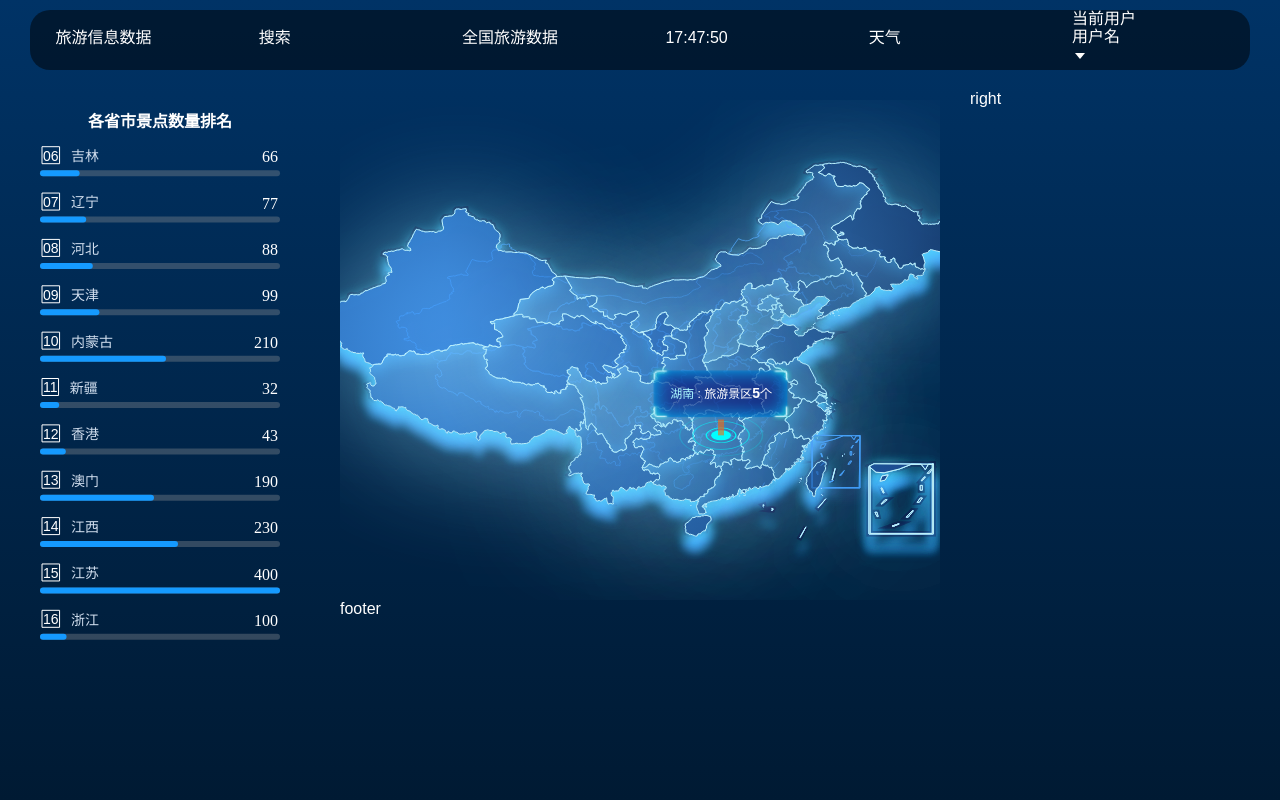
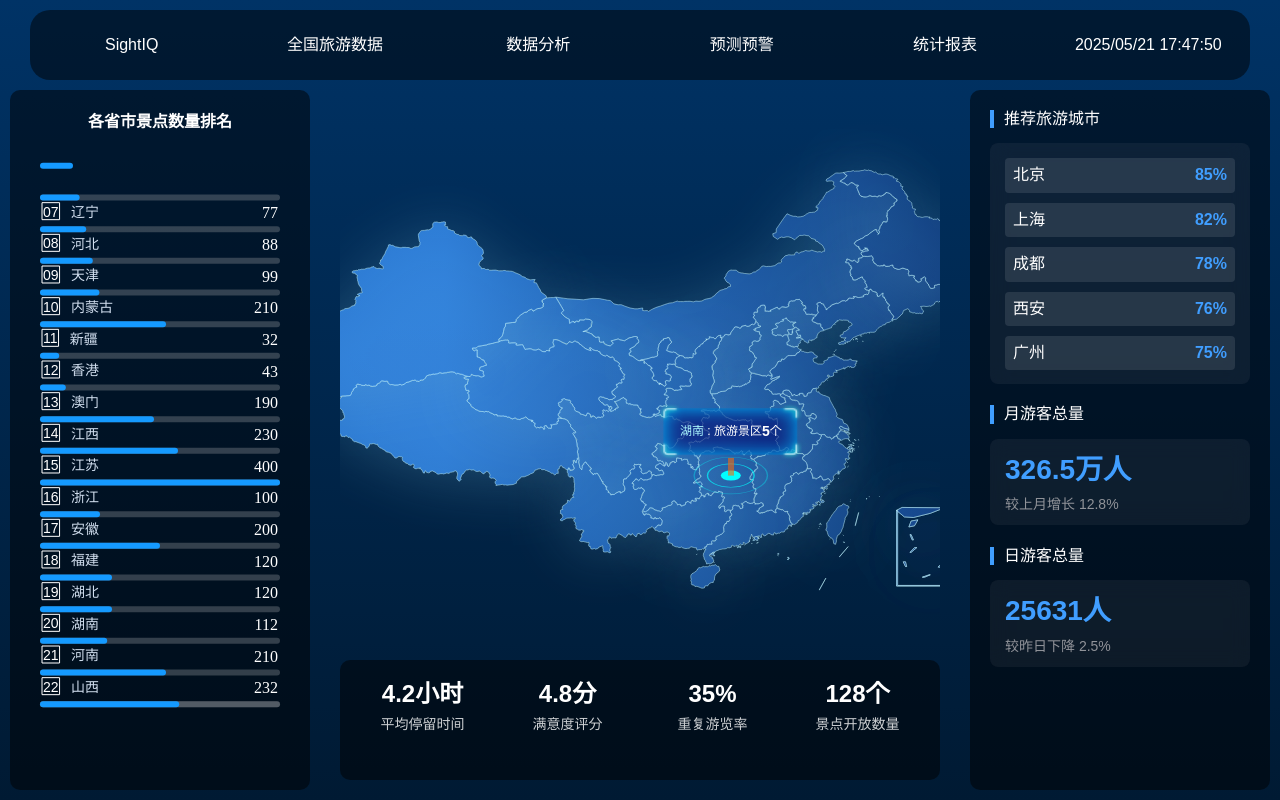
Before and after one commit to WDEP-good/sightIq-web, a Vue app: page /home in a window 1280 px wide. Built offline with nearby package versions, Linux system fonts and the light colour scheme; what @kjgl77/datav-vue3, @tsparticles/vue3 would draw is missing.

Commit message:
修改页面添加假数据

```diff
--- a/src/components/Header.vue
+++ b/src/components/Header.vue
@@ -1,62 +1,30 @@
 <template>
   <div class="header-container">
     <el-row justify="space-around" align="middle">
-      <el-col :span="3">
-        <div class="demo">
-          <div class="homeBg-img"></div>
-          <div class="demotext">旅游信息数据</div>
-        </div>
+      <el-col :span="4" class="text-center">
+        <div class="demo">SightIQ</div>
       </el-col>
-      <el-col :span="3">
-        <div class="demo1" @click="goto('search')">
-          <div class="demo1text">搜索</div>
-        </div>
+      <el-col :span="4" @click="goto('lvyu')" class="text-center">
+        <span class="nav-text">全国旅游数据</span>
       </el-col>
-      <el-col :span="3">
-        <div class="demo2" @click="goto('lvyu')">
-          <div class="demo2text">全国旅游数据</div>
-        </div>
+      <el-col :span="4" @click="goto('analysis')" class="text-center">
+        <span class="nav-text">数据分析</span>
       </el-col>
-      <el-col :span="3">
-        <div class="demo3">
-          <div class="demo3text demo3time">
-            {{ dayt.timemiao }}
-          </div>
-        </div>
+      <el-col :span="4" @click="goto('forecast')" class="text-center">
+        <span class="nav-text">预测预警</span>
       </el-col>
-      <el-col :span="3">
-        <div class="demo4">
-          <div class="demo4text">天气</div>
-        </div>
+      <el-col :span="4" @click="goto('report')" class="text-center">
+        <span class="nav-text">统计报表</span>
       </el-col>
-      <el-col :span="3">
-        <div class="demo5">
-          <div class="Usertext UserItem">当前用户</div>
-          <div class="Username UserItem">用户名</div>
-          <el-dropdown trigger="click" class="UserItem">
-            <span class="el-dropdown-link">
-              <el-icon>
-                <CaretBottom />
-              </el-icon>
-            </span>
-            <template #dropdown>
-              <el-dropdown-menu>
-                <el-dropdown-item @click="guanli">账号管理</el-dropdown-item>
-                <el-dropdown-item @click="exit_login"
-                  >退出登录</el-dropdown-item
-                >
-              </el-dropdown-menu>
-            </template>
-          </el-dropdown>
-        </div>
+      <el-col :span="4" class="text-center">
+        {{ dayt.timeMonth }} {{ dayt.timemiao }}
       </el-col>
     </el-row>
   </div>
 </template>
 <script setup lang="ts">
-import { ElMessage } from "element-plus";
+// import { ElMessage } from "element-plus";
 import { reactive } from "vue";
-import { CaretBottom } from "@element-plus/icons-vue";
 import { daytime } from "@/utils/time";
 import router from "@/router/index";
 // const dayarr = ["日", "一", "二", "三", "四", "五", "六"];
@@ -68,21 +36,24 @@ let dayt = reactive({
 const goto = (gowhere: string) => {
   console.log(1);
   if (gowhere == "lvyu") router.push("/home");
+  if (gowhere == "analysis") router.push("/analysis");
+  if (gowhere == "forecast") router.push("/forecast");
+  if (gowhere == "report") router.push("/report");
   if (gowhere == "search") router.push("/");
 };
 
-const guanli = () => {
-  ElMessage({
-    message: "账号管理",
-    type: "success",
-  });
-};
-const exit_login = () => {
-  ElMessage({
-    message: "退出登录成功！请重新登录",
-    type: "success",
-  });
-};
+// const guanli = () => {
+//   ElMessage({
+//     message: "账号管理",
+//     type: "success",
+//   });
+// };
+// const exit_login = () => {
+//   ElMessage({
+//     message: "退出登录成功！请重新登录",
+//     type: "success",
+//   });
+// };
 const headerTime = () => {
   dayt.timemiao = daytime(Date.now()).timemiao;
   dayt.timeMonth = daytime(Date.now()).timeMonth;
@@ -100,15 +71,91 @@ setInterval(() => {
 
 <style scoped lang="less">
 .header-container {
-  width: 100%;
-  height: 100%;
   background-color: rgba(0, 0, 0, 0.5);
   border-radius: 20px;
+  padding: 15px 0;
 }
-.homeBg-img {
-  width: 50%;
-  height: 100%;
-  background-size: 100px 100px;
-  background: url("@/assets/icons/svg/DT.svg") no-repeat 10px;
+
+.demo {
+  display: flex;
+  align-items: center;
+  height: 40px;
+  padding: 0 20px;
+  cursor: pointer;
+  transition: all 0.3s ease;
+  justify-content: center;
+
+  &:hover {
+    transform: scale(1.02);
+  }
+
+  .homeBg-img {
+    width: 40px;
+    height: 40px;
+    background-size: contain;
+    background: url("@/assets/icons/svg/DT.svg") no-repeat center;
+  }
+
+  .demotext {
+    margin-left: 10px;
+    color: #fff;
+    font-size: 18px;
+    font-weight: 500;
+    height: 100%;
+    display: flex;
+    align-items: center;
+  }
+}
+
+.demo2 {
+  display: flex;
+  align-items: center;
+  justify-content: center;
+  height: 40px;
+  cursor: pointer;
+  transition: all 0.3s ease;
+
+  &:hover {
+    transform: scale(1.02);
+  }
+
+  .demo2text {
+    color: #fff;
+    font-size: 20px;
+    font-weight: 600;
+    display: flex;
+    align-items: center;
+  }
+}
+
+.demo3 {
+  display: flex;
+  align-items: center;
+  justify-content: flex-end;
+  height: 40px;
+  padding: 0 20px;
+
+  .demo3text {
+    color: #fff;
+    font-size: 16px;
+    height: 100%;
+    display: flex;
+    align-items: center;
+  }
+}
+
+.text-center {
+  text-align: center;
+  color: #fff;
+}
+
+.nav-text {
+  font-size: 16px;
+  cursor: pointer;
+  transition: all 0.3s ease;
+
+  &:hover {
+    transform: scale(1.02);
+  }
 }
 </style>
--- a/src/components/homeBg.vue
+++ b/src/components/homeBg.vue
@@ -4,7 +4,7 @@
       <div id="chart"></div>
     </el-row>
     <el-row class="footer-row">
-      <Footer/>
+      <Footer />
     </el-row>
   </el-col>
 </template>
@@ -49,8 +49,7 @@ onMounted(() => {
   });
   watch(
     toolTipData[0],
-    async (nextsource) => {
-      console.log(nextsource, 1);
+    async (_nextsource) => {
       let map = echarts.init(document.getElementById("chart"));
       let Getoption: any = map.getOption(); // 获取option数据
       Getoption.series[1].data = lineData(toolTipData); // 找到data修改数据
@@ -155,112 +154,23 @@ var Mapoption = {
             colorStops: [
               {
                 offset: 0,
-                color: "rgba(3,27,78,0.75)", // 0% 处的颜色
+                color: "rgba(3,27,78,0.75)",
               },
               {
                 offset: 1,
-                color: "rgba(58,149,253,0.75)", // 50% 处的颜色
+                color: "rgba(58,149,253,0.75)",
               },
             ],
-            global: true, // 缺省为 false
+            global: true,
           },
-          borderColor: "#c0f3fb",
+          borderColor: "rgba(192,243,251,0.5)",
           borderWidth: 1,
-          shadowColor: "#8cd3ef",
-          shadowOffsetY: 10,
-          shadowBlur: 120,
+          shadowColor: "rgba(140,211,239,0.3)",
+          shadowOffsetY: 5,
+          shadowBlur: 60,
         },
         emphasis: {
           areaColor: "rgba(0,254,233,0.6)",
-          // borderWidth: 0
-        },
-      },
-    },
-    {
-      type: "map",
-      map: mapName,
-      zlevel: -1,
-      aspectScale: 1,
-      zoom: 0.65,
-      layoutCenter: ["50%", "50%"],
-      layoutSize: "150%",
-      roam: false,
-      silent: true,
-      itemStyle: {
-        normal: {
-          borderWidth: 1,
-          // borderColor:"rgba(17, 149, 216,0.6)",
-          borderColor: "rgba(58,149,253,0.8)",
-          shadowColor: "rgba(172, 122, 255,0.5)",
-          shadowOffsetY: 5,
-          shadowBlur: 15,
-          areaColor: "rgba(5,21,35,0.1)",
-        },
-      },
-    },
-    {
-      type: "map",
-      map: mapName,
-      zlevel: -2,
-      aspectScale: 1,
-      zoom: 0.65,
-      layoutCenter: ["50%", "50%"],
-      layoutSize: "200%",
-      roam: false,
-      silent: true,
-      itemStyle: {
-        normal: {
-          borderWidth: 1,
-          // borderColor: "rgba(57, 132, 188,0.4)",
-          borderColor: "rgba(58,149,253,0.6)",
-          shadowColor: "rgba(65, 214, 255,1)",
-          shadowOffsetY: 5,
-          shadowBlur: 15,
-          areaColor: "transpercent",
-        },
-      },
-    },
-    {
-      type: "map",
-      map: mapName,
-      zlevel: -3,
-      aspectScale: 1,
-      zoom: 0.65,
-      layoutCenter: ["50%", "50%"],
-      layoutSize: "200%",
-      roam: false,
-      silent: true,
-      itemStyle: {
-        normal: {
-          borderWidth: 1,
-          // borderColor: "rgba(11, 43, 97,0.8)",
-          borderColor: "rgba(58,149,253,0.4)",
-          shadowColor: "rgba(58,149,253,1)",
-          shadowOffsetY: 15,
-          shadowBlur: 10,
-          areaColor: "transpercent",
-        },
-      },
-    },
-    {
-      type: "map",
-      map: mapName,
-      zlevel: -4,
-      aspectScale: 1,
-      zoom: 0.65,
-      layoutCenter: ["50%", "50%"],
-      layoutSize: "200%",
-      roam: false,
-      silent: true,
-      itemStyle: {
-        normal: {
-          borderWidth: 5,
-          // borderColor: "rgba(11, 43, 97,0.8)",
-          borderColor: "rgba(5,9,57,0.8)",
-          shadowColor: "rgba(29, 111, 165,0.8)",
-          shadowOffsetY: 15,
-          shadowBlur: 10,
-          areaColor: "rgba(5,21,35,0.1)",
         },
       },
     },
@@ -297,16 +207,16 @@ var Mapoption = {
             colorStops: [
               {
                 offset: 0,
-                color: "rgba(3,27,78,0.75)", // 0% 处的颜色
+                color: "rgba(3,27,78,0.75)",
               },
               {
                 offset: 1,
-                color: "rgba(58,149,253,0.75)", // 50% 处的颜色
+                color: "rgba(58,149,253,0.75)",
               },
             ],
-            global: true, // 缺省为 false
+            global: true,
           },
-          borderColor: "#fff",
+          borderColor: "rgba(255,255,255,0.3)",
           borderWidth: 0.2,
         },
       },
--- a/src/layout/default.vue
+++ b/src/layout/default.vue
@@ -13,7 +13,7 @@ import LayoutContainer from "@/layout/layoutcontainer.vue";
 
 <style scoped lang="less">
 .el-container {
-  height:auto;
+  height:100vh;
   .el-header {
     margin: 10px;
   }
--- a/src/layout/layoutcontainer.vue
+++ b/src/layout/layoutcontainer.vue
@@ -14,6 +14,8 @@ import HomeBg from "@/components/homeBg.vue";
 
 <style scoped lang="less">
 .el-aside {
+  background-color: rgba(0, 0, 0, 0.5);
+  border-radius: 10px;
   margin: 10px;
 }
 </style>
--- a/src/views/Home/components/Footer.vue
+++ b/src/views/Home/components/Footer.vue
@@ -1,13 +1,28 @@
 <template>
   <div class="footer">
-        footer
-        <!-- <div id="chartfooterdemo1"></div> -->
+    <el-row :gutter="20">
+      <el-col :span="6" v-for="(stat, index) in otherStats" :key="index">
+        <div class="stat-item">
+          <div class="stat-value">{{ stat.value }}</div>
+          <div class="stat-label">{{ stat.label }}</div>
+        </div>
+      </el-col>
+    </el-row>
   </div>
 </template>
+
 <script setup lang="ts">
-import {  onMounted  } from 'vue';
+import { onMounted } from "vue";
 // import * as echarts from 'echarts';
-onMounted (() => {
+
+const otherStats = [
+  { label: '平均停留时间', value: '4.2小时' },
+  { label: '满意度评分', value: '4.8分' },
+  { label: '重复游览率', value: '35%' },
+  { label: '景点开放数量', value: '128个' }
+]
+
+onMounted(() => {
   // let myChart = echarts.init(document.getElementById('chartfooterdemo1'), null, {
   //     width: '10',
   //     height: '15',
@@ -15,18 +30,36 @@ onMounted (() => {
   // myChart.showLoading();
   // myChart.hideLoading();
   // myChart.setOption(option);
-
-
   // 点击事件:鼠标移入
   // myChart.on('mouseover', function (params: any) {
   // });
-})
+});
 //做环形图的本质是 radius: ['内半径', '外半径'] 内半径!=0
 //画渐变色的原理是：data里面可以设置itemStyle
-
-
-
 </script>
 
 <style scoped>
+.footer {
+  background-color: rgba(0, 0, 0, 0.5);
+  border-radius: 10px;
+  width: 100%;
+  height: 100%;
+  padding: 20px;
+}
+
+.stat-item {
+  text-align: center;
+  color: white;
+}
+
+.stat-value {
+  font-size: 24px;
+  font-weight: bold;
+  margin-bottom: 8px;
+}
+
+.stat-label {
+  font-size: 14px;
+  opacity: 0.8;
+}
 </style>
--- a/src/views/Home/components/Left.vue
+++ b/src/views/Home/components/Left.vue
@@ -12,18 +12,33 @@ onMounted(() => {
     let myChart = echarts.init(document.getElementById('chartleft'), null);
     myChart.showLoading();
     myChart.hideLoading();
+
+    // 根据容器高度计算合适的显示条数
+    const calculateVisibleItems = () => {
+        const height = chartDom.clientHeight;
+        // 假设每个条目至少需要40px高度以便清晰显示
+        return Math.floor(height / 40);
+    };
+
+    let chartDom = myChart.getDom();
+    const visibleItems = calculateVisibleItems();
+
+    // 更新dataZoomMove的初始值
+    dataZoomMove.start = 0;
+    dataZoomMove.end = visibleItems;
+
     const startMoveDataZoom = () => {
         dataZoomMoveTimer = setInterval(() => {
             dataZoomMove.start += 1;
             dataZoomMove.end += 1;
             if (dataZoomMove.end > data.value.length - 1) {
                 dataZoomMove.start = 0;
-                dataZoomMove.end = 10;
+                dataZoomMove.end = visibleItems;
             }
             myChart.setOption({
                 dataZoom: [
                     {
-                        type: "slider", // 有type这个属性，滚动条在最下面，也可以不行，写y：36，这表示距离顶端36px，一般就是在图上面。
+                        type: "slider",
                         startValue: dataZoomMove.start,
                         endValue: dataZoomMove.end,
                     },
@@ -32,7 +47,22 @@ onMounted(() => {
         }, 1000);
     };
     startMoveDataZoom()
-    let chartDom = myChart.getDom();
+
+    // 监听窗口大小变化
+    window.onresize = () => {
+        myChart.resize();
+        const newVisibleItems = calculateVisibleItems();
+        dataZoomMove.end = dataZoomMove.start + newVisibleItems;
+        myChart.setOption({
+            dataZoom: [
+                {
+                    startValue: dataZoomMove.start,
+                    endValue: dataZoomMove.end,
+                },
+            ],
+        });
+    };
+
     chartDom.addEventListener('mouseout', () => {
         // @ts-ignore
         if (dataZoomMoveTimer) return;
@@ -48,7 +78,6 @@ onMounted(() => {
         dataZoomMoveTimer = undefined;
     })
     myChart.setOption(option);
-    window.onresize = myChart.resize;
 })
 
 // var yData1 =[
@@ -410,8 +439,11 @@ let option = {
 <style scoped lang="less">
 #chartleft {
     width: 100%;
-    min-height: 80vh;
-    max-height: 90vh;
+    height: 100%;
 }
 
+.left {
+    width: 100%;
+    height: 100%;
+}
 </style>
--- a/src/views/Home/components/Right.vue
+++ b/src/views/Home/components/Right.vue
@@ -1,16 +1,144 @@
 <template>
-    <div class="right">
-        right
-            <div class="right_1"></div>
-            <div class="right_2"></div>
-            <div class="right_3"></div>
-            <div class="right_4"></div>
+  <div class="right">
+    <el-row :gutter="20">
+      <el-col :span="24">
+        <div class="title">推荐旅游城市</div>
+        <div class="content">
+          <div class="city-list">
+            <div v-for="city in recommendedCities" :key="city.name" class="city-item">
+              <span class="city-name">{{ city.name }}</span>
+              <span class="city-value">{{ city.value }}%</span>
+            </div>
+          </div>
         </div>
+      </el-col>
+      <el-col :span="24">
+        <div class="title">月游客总量</div>
+        <div class="content">
+          <div class="stat-value">{{ monthlyVisitors }}万人</div>
+          <div class="stat-compare">较上月{{ monthlyGrowth > 0 ? '增长' : '下降' }} {{ Math.abs(monthlyGrowth) }}%</div>
+        </div>
+      </el-col>
+      <el-col :span="24">
+        <div class="title">日游客总量</div>
+        <div class="content">
+          <div class="stat-value">{{ dailyVisitors }}人</div>
+          <div class="stat-compare">较昨日{{ dailyGrowth > 0 ? '增长' : '下降' }} {{ Math.abs(dailyGrowth) }}%</div>
+        </div>
+      </el-col>
+
+    </el-row>
+  </div>
 </template>
+
 <script setup lang="ts">
+const recommendedCities = [
+  { name: '北京', value: 85 },
+  { name: '上海', value: 82 },
+  { name: '成都', value: 78 },
+  { name: '西安', value: 76 },
+  { name: '广州', value: 75 }
+]
+
+const monthlyVisitors = 326.5
+const monthlyGrowth = 12.8
+
+const dailyVisitors = 25631
+const dailyGrowth = -2.5
+
+
 </script>
 
 <style scoped>
+.right {
+  width: 100%;
+  height: 100%;
+  padding: 20px;
+}
 
+.el-col {
+  margin-bottom: 20px;
+}
 
+.title {
+  font-size: 16px;
+  color: #fff;
+  margin-bottom: 15px;
+  padding-left: 10px;
+  border-left: 4px solid #409EFF;
+  display: flex;
+  align-items: center;
+}
+
+.content {
+  width: 100%;
+  height: calc(100% - 35px);
+  background: rgba(255, 255, 255, 0.05);
+  border-radius: 8px;
+  padding: 15px;
+  backdrop-filter: blur(10px);
+  transition: all 0.3s ease;
+}
+
+.content:hover {
+  background: rgba(255, 255, 255, 0.08);
+  transform: translateY(-2px);
+  box-shadow: 0 4px 12px rgba(0, 0, 0, 0.15);
+}
+
+/* 移除最后一个区块的底部边距 */
+.el-col:last-child {
+  margin-bottom: 0;
+}
+
+.city-list {
+  display: flex;
+  flex-direction: column;
+  gap: 10px;
+}
+
+.city-item {
+  display: flex;
+  justify-content: space-between;
+  align-items: center;
+  padding: 8px;
+  background: rgba(255, 255, 255, 0.1);
+  border-radius: 4px;
+}
+
+.city-value {
+  color: #409EFF;
+  font-weight: bold;
+}
+
+.stat-value {
+  font-size: 28px;
+  color: #409EFF;
+  font-weight: bold;
+  margin-bottom: 10px;
+}
+
+.stat-compare {
+  font-size: 14px;
+  color: #909399;
+}
+
+.other-item {
+  display: flex;
+  justify-content: space-between;
+  margin-bottom: 12px;
+}
+
+.other-item:last-child {
+  margin-bottom: 0;
+}
+
+.label {
+  color: #909399;
+}
+
+.value {
+  color: #409EFF;
+  font-weight: bold;
+}
 </style>
```
Also changed, not shown: 1 other file (tests, documents, lock files or other folders). Lines whose indentation alone changed are shown as unchanged.
